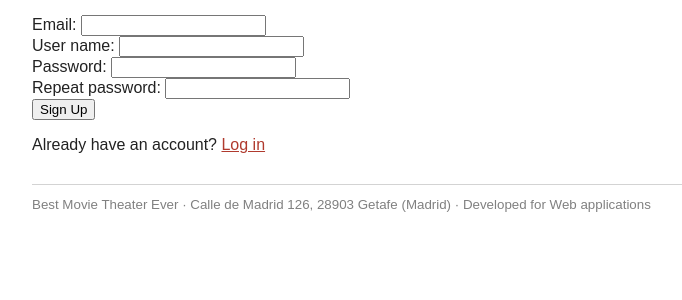
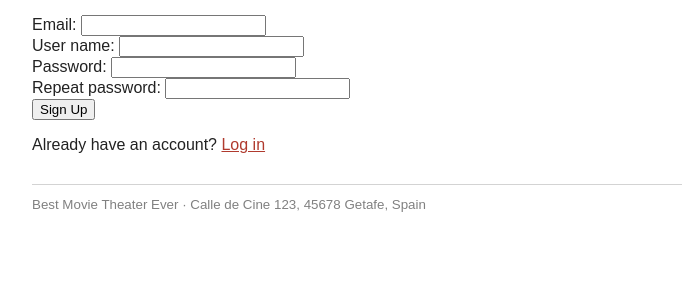
Before and after one commit to monkeythumb/WebApp---Final-Project-Cinema-Website, a Flask app: page /signup in a window 1280 px wide. Shown: the part 150-450 px from the top of the page, without its empty margins (208-890 px from the left). Run offline with Flask 3, Linux system fonts and the light colour scheme.

Commit message:
Update footer address

```diff
--- a/cinema/templates/base.html
+++ b/cinema/templates/base.html
@@ -1,5 +1,5 @@
 <!DOCTYPE html>
-<html lang="en">
+<html lang="en">  <!-- declaring language -->
     <head>
         <meta charset="UTF-8">
         <title>{% block title %}Best Movie Theater Ever{% endblock %}</title>
@@ -32,7 +32,7 @@
             {% block content %}{% endblock %}
         </main>
         <footer class="site-footer">
-            <small>Best Movie Theater Ever · Calle de Madrid 126, 28903 Getafe (Madrid) · Developed for Web applications</small>
+            <small>Best Movie Theater Ever · Calle de Cine 123, 45678 Getafe, Spain</small>
         </footer>
     </body>
 </html>
```
Also changed, not shown: cinema/model.py (line endings or trailing spaces).
